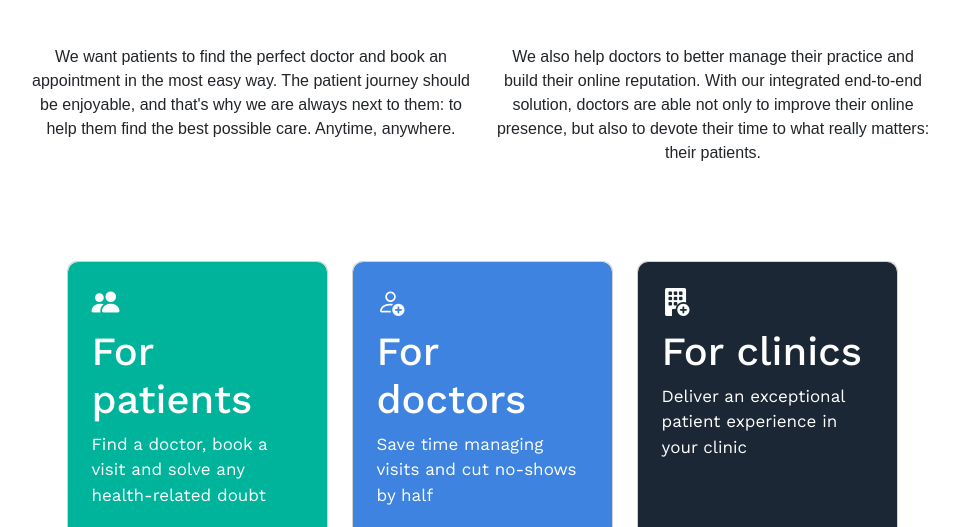
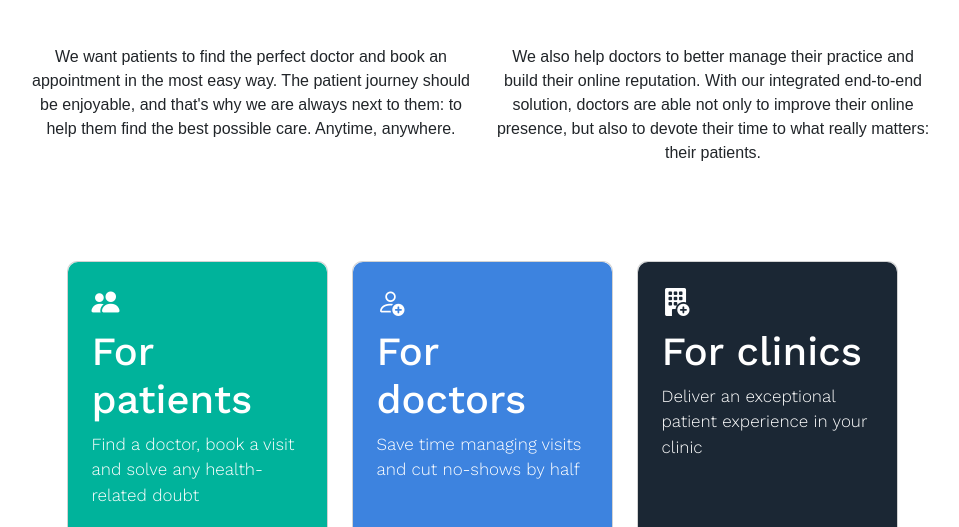
Before and after one commit to panda-codes/copysite, a plain HTML site: page index.html in a window 1280 px wide. Shown: the part 273-800 px from the top of the page, without its empty margins (158-1117 px from the left). Drawn offline with nearby package versions, Linux system fonts and the light colour scheme.

Commit message:
section 2 and section 4 card commit

```diff
--- a/index.html
+++ b/index.html
@@ -77,8 +77,8 @@
                                 <div class="card-title">
                                     <h1>For patients</h1>
                                 </div>
-                                <div class="card-text mb-4 pb-5">
-                                    <p style="font-size: 17px;">Find a doctor, book a visit and solve any health-related doubt</p>
+                                <div class="card-text mb-5 pb-5">
+                                    <p style="font-size: 17px; font-weight:300;">Find a doctor, book a visit and solve any health-related doubt</p>
                                 </div>
                                 <div id="select1">
                                     <select style="background-color:  #00b39b;border: none;text-decoration: underline; font-style:bold;" class="h5 text-white">
@@ -111,7 +111,7 @@
                                     <h1>For doctors</h1>
                                 </div>
                                 <div class="card-text mb-5 pb-5">
-                                    <p style="font-size: 17px;">Save time managing visits and cut no-shows by half</p>
+                                    <p style="font-size: 17px; font-weight:300;">Save time managing visits and cut no-shows by half</p>
                                 </div>
                                 <div id="select2">
                                     <select style="background-color:  #3d83df;border: none;text-decoration: underline; font-style:bold;" class="h5 text-white">
@@ -144,7 +144,7 @@
                                     <h1>For clinics</h1>
                                 </div>
                                 <div class="card-text mb-5 pb-3">
-                                    <p style="font-size: 17px;">Deliver an exceptional patient experience in your clinic</p>
+                                    <p style="font-size: 17px; font-weight:300;">Deliver an exceptional patient experience in your clinic</p>
                                 </div>
                                 <div id="select3">
                                     <select style="background-color:  #1b2734;border: none;text-decoration: underline; font-style:bold;" class="h5 text-white">
```
